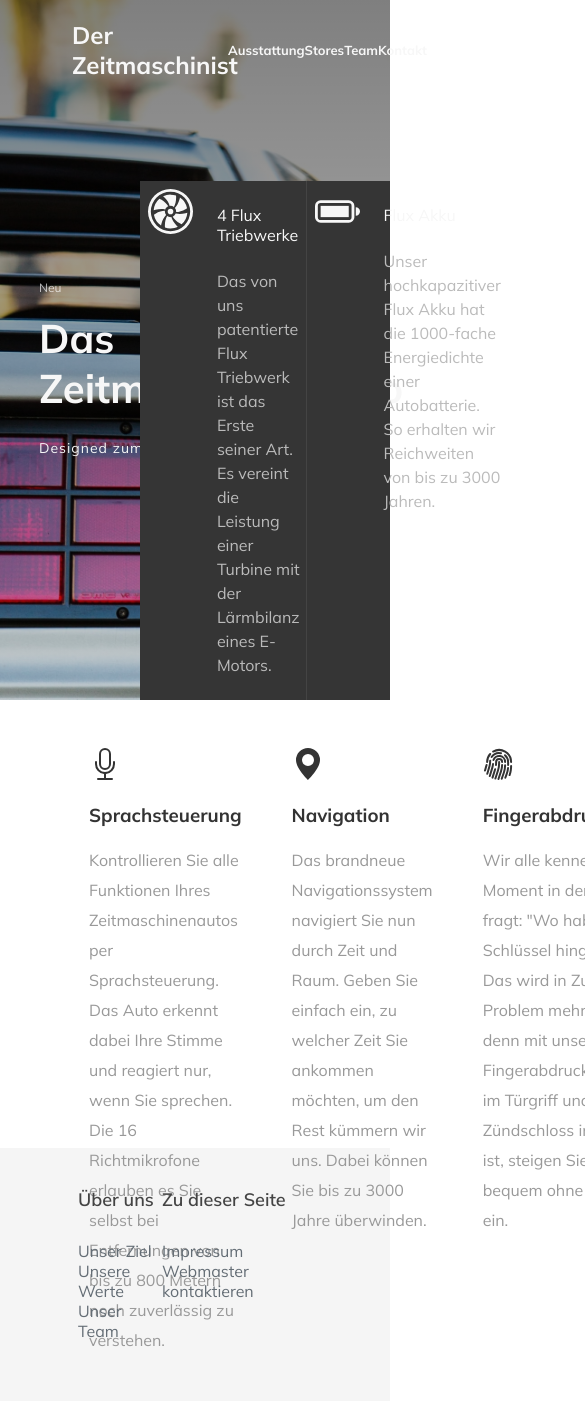
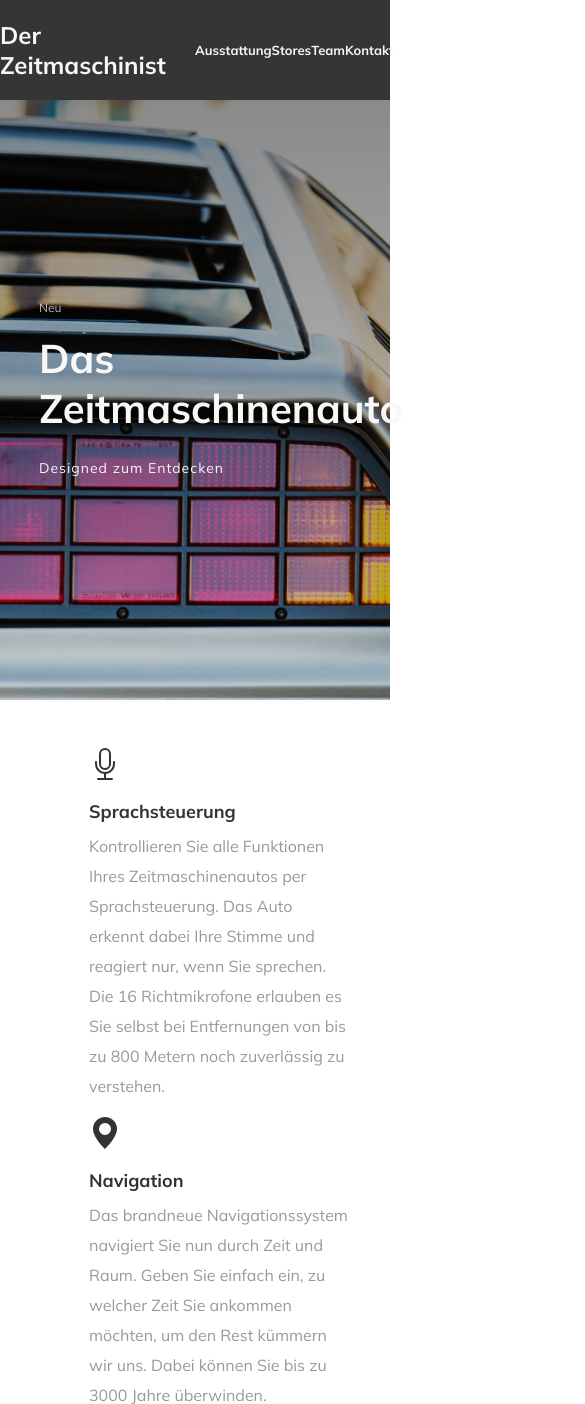
Before and after one commit to mviehauser/webtechln1, a plain HTML site: page Zeitmaschine_Website/index.html in a window 390 px wide. Shown: the top 1404 px of the page, 585 px wide, since content can reach past the window. Drawn offline with Linux system fonts and the light colour scheme.

Commit message:
Added responsive design @900px and @750px

```diff
--- a/Zeitmaschine_Website/css/style.css
+++ b/Zeitmaschine_Website/css/style.css
@@ -2,6 +2,40 @@
     font-family: Mulish;
     src: url(../fonts/static/Mulish-Regular.ttf)
 }
+@media (max-width: 950px) {
+    div#menu_bar_titel{
+        margin-left: 0px;
+    }
+    p.infocard_paragraph{
+        display: none;
+    }
+    section{
+        width: 700px;
+        display: flex;
+        justify-content: space-between;
+    }
+
+}
+@media (max-width: 750px){
+    div#menu_bar{
+        background-color: rgb(53,53,53);
+    }
+    div#menu_bar_titel{
+        margin-bottom: 20px;
+    }
+    div#menu_bar_link_container{
+        margin-bottom: 20px;
+    }
+    div#infocard{
+        visibility: hidden;
+    }
+    section{
+       width: 100%;
+       display: flex;
+       flex-direction: column;
+    }
+}
+
 
 .mulish-modifier {
   font-family: "Mulish", sans-serif;
@@ -24,7 +58,7 @@ header{
     background-position: top;
 }
 
-section{
+#mySection{
     margin-left: 10%;
     margin-right: 10%;
     margin-top: 48px;
@@ -51,7 +85,7 @@ footer{
     font-size: 24px;
     font-weight: bolder;
     margin-left: 72px;
-    width: 40%;
+    width: 50%;
 }
 #menu_bar_link_container{
     margin-top: 20px;
@@ -59,7 +93,7 @@ footer{
     justify-content: space-around;
     color: white;
     text-decoration: none;
-    width: 60%;
+    width: 50%;
 }
 .menu_bar_link {
     display: inline-block;
@@ -119,6 +153,7 @@ footer{
 }
 .infocard_content{
     display: flex;
+    width: 50%;
     padding: 3%;
     font-size: 16px;
     font-weight: normal;
@@ -145,6 +180,10 @@ footer{
     top: 0;
     right: 0;
 }
+#mySection{
+    width:80%;
+    height: auto;
+}
 .section_element{
     padding-left: 50px;
 }
@@ -154,9 +193,13 @@ footer{
 
 }
 .section_heading{
+    font-size: 18px;
     color: rgb(51,51,51);
+    margin-top: 16px;
+    font-weight: bolder;
 }
 .section_text{
+    margin-top: 8px;
     color: rgb(153, 153, 153);
     line-height: 30px;
 }
@@ -164,9 +207,8 @@ footer{
 #footer_container{
     padding: 0px;
     display: flex;
-    justify-content: space-between;
-    margin-left: 20%;
-    margin-right: 20%;
+    justify-content: space-around;
+
 }
 .footer_heading{
     padding: 0;
--- a/Zeitmaschine_Website/index.html
+++ b/Zeitmaschine_Website/index.html
@@ -79,7 +79,7 @@
     <section id="mySection">
       <div class="section_element">
         <img src="images/icons/mic.svg" class="section_icon" />
-        <h3 class="section_heading">Sprachsteuerung</h3>
+        <div class="section_heading">Sprachsteuerung</div>
         <p class="section_text">
           Kontrollieren Sie alle Funktionen Ihres Zeitmaschinenautos per
           Sprachsteuerung. Das Auto erkennt dabei Ihre Stimme und reagiert nur,
@@ -89,7 +89,7 @@
       </div>
       <div class="section_element">
         <img src="images/icons/geo-alt-fill.svg" class="section_icon" />
-        <h3 class="section_heading">Navigation</h3>
+        <div class="section_heading">Navigation</div>
         <p class="section_text">
           Das brandneue Navigationssystem navigiert Sie nun durch Zeit und Raum.
           Geben Sie einfach ein, zu welcher Zeit Sie ankommen möchten, um den
@@ -98,7 +98,7 @@
       </div>
       <div class="section_element">
         <img src="images/icons/fingerprint.svg" class="section_icon" />
-        <h3 class="section_heading">Fingerabdrucksensor</h3>
+        <div class="section_heading">Fingerabdrucksensor</div>
         <p class="section_text">
           Wir alle kennen den Moment in dem man sich fragt: "Wo habe ich den
           Schlüssel hingelegt?". Das wird in Zukunft kein Problem mehr
```
